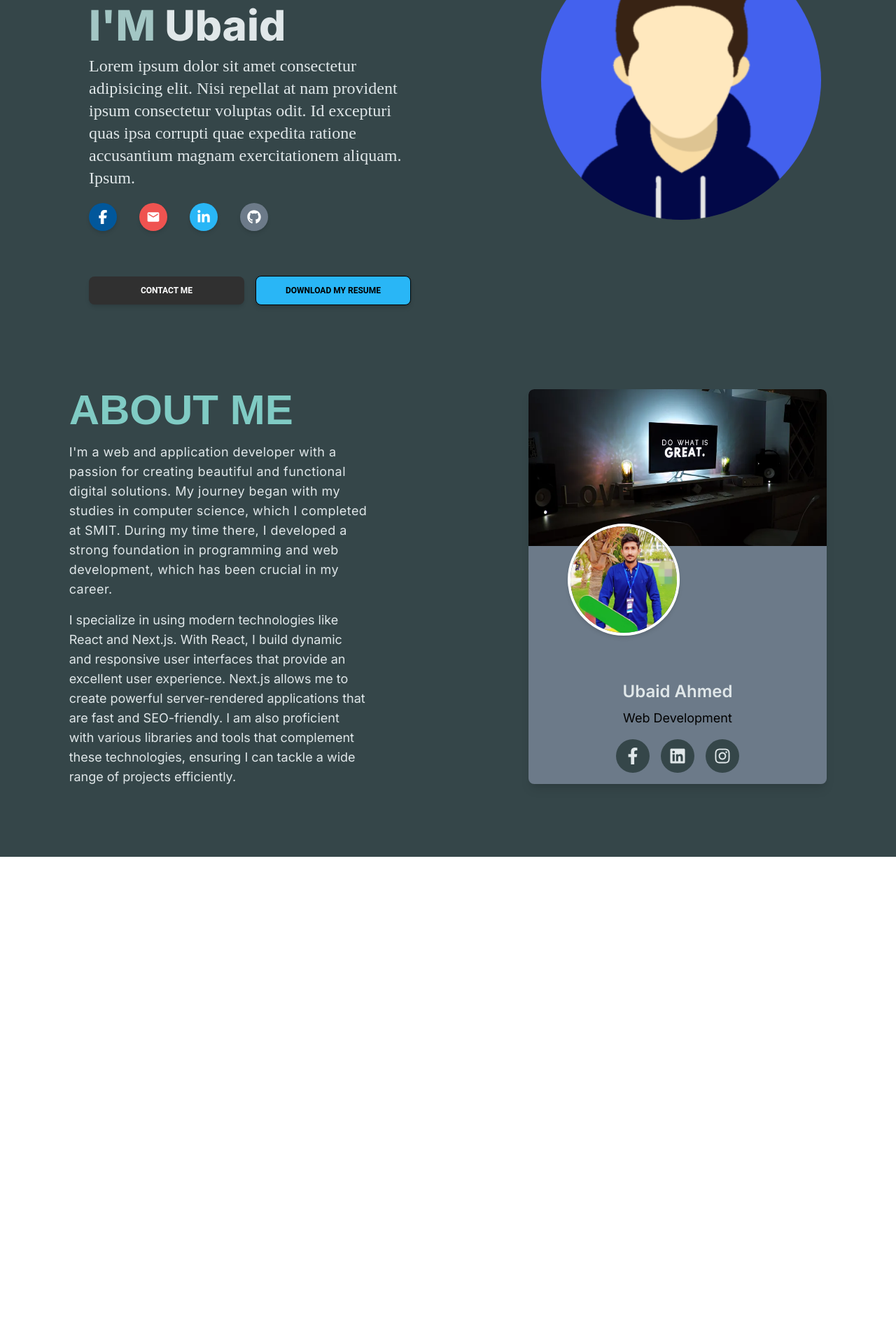
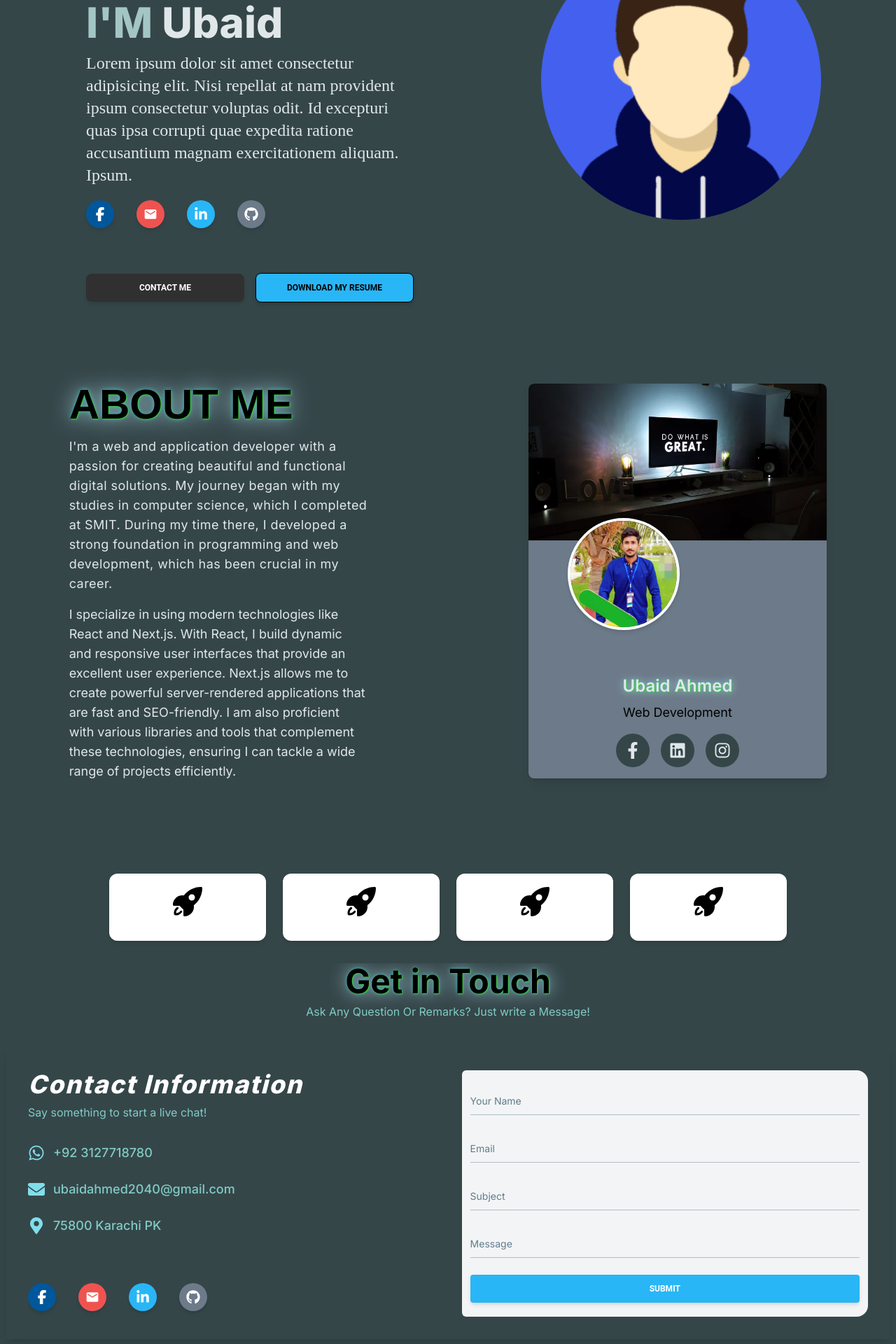
Before and after one commit to ubaidahmed04/myPortfolio, a Next.js app: page / in a window 1280 px wide. Shown: the part 180-2100 px from the top of the page at 70% size. Before the commit the page ends 1404 px from the top, so only its background shows below. Built offline with nearby package versions, Linux system fonts and the light colour scheme; a web font is replaced by a local one.

Commit message:
add contact page

```diff
--- a/src/app/page.js
+++ b/src/app/page.js
@@ -23,22 +23,16 @@ export default function Home() {
         <About/>
         {/* <ScrollxSection/> */}
         {/* <TextCard/> */}
-        {/* <div
-          ref={boxRef}
-          style={{
-            opacity: 0,
-            transform: 'translateY(50px)',
-          }}
-          className='flex flex-wrap justify-center'
+        <div
+
+          className='flex flex-wrap justify-center py-5'
         >
         <Cardlink />
         <Cardlink />
         <Cardlink />
         <Cardlink />
-        </div> */}
-        {/* <div >
+        </div>
         <ContactSec />
-        </div> */}
       </main>
     </ThemeProvider>
   );
--- a/src/compnents/About.jsx
+++ b/src/compnents/About.jsx
@@ -14,7 +14,7 @@ function About() {
           viewport={{ once: false, amount: 0.9 }}
           className='flex flex-col gap-4 w-full md:w-1/2 lg:w-1/3'
         >
-          <span className='text-4xl md:text-6xl font-semibold font-agustina text-teal-200'>
+          <span className='text-4xl md:text-6xl font-semibold font-agustina  text-shadow-custom'>
             ABOUT ME
           </span>
           <span className='text-light md:text-lg tracking-wide leading-relaxed'>
--- a/src/compnents/Contact.css
+++ b/src/compnents/Contact.css
@@ -1,29 +1,28 @@
-
-.contact-main{
-    /* background-color: aqua; */
+/* Contact.css */
+.contact-main {
     display: flex;
     flex-direction: column;
     justify-content: center;
     align-items: center;
+    overflow-x: hidden; /* Prevent horizontal overflow */
+  }
 
-    /* padding: 300px; */
-}
-.contact-heading{
-    color: #FFDD00;
+  .contact-heading {
     text-shadow: #989898;
     font-size: 3rem;
-    text-shadow: 1px 1px 1px yellow, 0 0 .5em orangered, 0 0 0.1em orangered;
+    text-shadow: 1px 1px 1px limegreen, 0 0 .5em lightblue, 0 0 0.1em lightseagreen;
+  }
 
-}
-
-.content-main{
+  .content-main {
     display: flex;
     flex-direction: row;
     justify-content: center;
     flex-wrap: wrap;
     border-radius: 3px;
-}
-.contact-links{
+    overflow-x: hidden; /* Prevent horizontal overflow */
+  }
+
+  .contact-links {
     border-radius: 1rem;
-
-}
+    overflow-x: hidden; /* Prevent horizontal overflow */
+  }
--- a/src/compnents/Contact.jsx
+++ b/src/compnents/Contact.jsx
@@ -1,99 +1,29 @@
-import React, { useRef, useEffect } from "react";
+import React from "react";
 import "./Contact.css";
-import { FaFacebookF, FaInstagram, FaTwitter, FaLinkedinIn, FaWhatsapp, FaEnvelope, FaMapMarkerAlt } from "react-icons/fa";
+import { FaWhatsapp, FaEnvelope, FaMapMarkerAlt } from "react-icons/fa";
 import { Card, Input, Button } from "@material-tailwind/react";
-import gsap from 'gsap';
 import Icon from "./Icon";
 import { motion } from 'framer-motion';
-import { fadeIn } from './variants'
-
-// import emailjs from '@emailjs/browser';
-// import Swal from "sweetalert2";
-// import { useForm } from "react-hook-form";
+import { fadeIn } from './variants';
 
 function ContactSec() {
-
-  const bgClass = `bg-[var(--theme-color)]`;
-
-  //   const form = useRef();
-  //   const {
-  //     register,
-  //     handleSubmit,
-  //     reset,
-  //     formState: { errors },
-  //   } = useForm();
-
-  //   const validateForm = (data) => {
-  //     const emailRegex = /^[^\s@]+@[^\s@]+\.[^\s@]+$/;
-  //     const formErrors = {};
-
-  //     if (!data.user_name) {
-  //       formErrors.name = 'Name is required';
-  //     }
-  //     if (!data.user_email) {
-  //       formErrors.email = 'Email is required';
-  //     } else if (!emailRegex.test(data.user_email)) {
-  //       formErrors.email = 'Email is invalid';
-  //     }
-  //     if (!data.message) {
-  //       formErrors.message = 'Message is required';
-  //     }
-
-  //     if (Object.keys(formErrors).length > 0) {
-  //       Swal.fire({
-  //         icon: 'error',
-  //         title: 'Validation Error',
-  //         text: 'Please fill in all required fields correctly.',
-  //       });
-  //       return false;
-  //     }
-
-  //     return true;
-  //   };
-
-  //   const onSubmit = (data) => {
-  //     if (!validateForm(data)) {
-  //       return;
-  //     }
-
-  //     emailjs
-  //       .sendForm('service_mj7izqf', 'template_dhvgjyn', form.current, 'BGeB65cbgpJqCoxYb')
-  //       .then(
-  //         () => {
-  //           Swal.fire({
-  //             title: 'Good job!',
-  //             text: 'Sent Successfully',
-  //             icon: 'success',
-  //           });
-  //           // console.log(data)
-  //           reset(); // Reset the form fields
-  //         },
-  //         (error) => {
-  //           Swal.fire({
-  //             icon: 'error',
-  //             title: 'Something went wrong',
-  //             text: 'Failed to send the message. Please try again.',
-  //           });
-  //         }
-  //       );
-  //   };
 
   return (
     <motion.div
       variants={fadeIn('up', 0.2)}
       initial="hidden"
       whileInView={"show"}
-      viewport={{ once: false, amount: 0.7 }}
-      className={`bg-gray-900 p-5   `}>
-      <div className=" text-center mb-10">
-        <b className="contact-heading text-3xl font-bold text-gray-800">Get in Touch</b>
+      viewport={{ once: false, amount: 0.4 }}
+      className="bg-gray-900 p-2 overflow-x-hidden">
+      <div className="text-center mb-10">
+        <b className="contact-heading text-3xl font-bold">Get in Touch</b>
         <span className="ask block !text-teal-200 mt-2">Ask Any Question Or Remarks? Just write a Message!</span>
       </div>
-      <div className=" mx-auto rounded-4  p-8 shadow-lg">
+      <div className="mx-auto rounded-4 p-8 shadow-lg overflow-hidden">
         <div className="contact-links text-white flex flex-col lg:flex-row gap-10">
           <div className="lg:w-1/2">
             <div className="flex flex-col">
-              <span className="text-2xl font-bold">Contact Information</span>
+              <span className="text-2xl sm:text-4xl font-extrabold tracking-wider italic">Contact Information</span>
               <span className="!text-teal-200 mt-2">Say something to start a live chat!</span>
             </div>
             <div className="social-link flex flex-col gap-6 mt-8">
@@ -109,49 +39,18 @@ function ContactSec() {
                 <FaMapMarkerAlt className="text-cyan-200 text-2xl" />
                 <span className="text-lg font-medium !text-teal-200">75800 Karachi PK</span>
               </div>
-              <div className=" flex gap-4 mt-6">
+              <div className="flex gap-4 mt-6">
                 <Icon />
               </div>
             </div>
           </div>
-          <div className="lg:w-1/2 bg-gray-300 p-3 rounded-md">
+          <div className="lg:w-1/2 bg-gray-300 p-3 rounded-md bg-[#f3f4f5] hover:shadow-custom-hover py-5">
             <Card color="transparent" shadow={false} className="flex flex-col gap-6">
-              <Input
-                id="name"
-                label="Your Name"
-                variant="standard"
-                className="col-span-12 text-gray-00"
-                name="name"
-              />
-              <Input
-                id="email"
-                label="Email"
-                variant="standard"
-                className="col-span-12"
-                name="email"
-              />
-              <Input
-                id="subject"
-                label="Subject"
-                variant="standard"
-                className="col-span-12"
-                name="subject"
-              />
-              <Input
-                id="message"
-                label="Message"
-                multiline
-                rows={4}
-                variant="standard"
-                placeholder="Compose your message here"
-                className="col-span-12"
-                name="message"
-              />
-              <Button
-                variant="contained"
-                type="submit"
-                className="w-full bg-yellow-500 hover:shadow-[#7DC5BE] text-white font-bold rounded py-3"
-              >
+              <Input id="name" label="Your Name" variant="standard" className="col-span-12 text-gray-00" name="name" />
+              <Input id="email" label="Email" variant="standard" className="col-span-12" name="email" />
+              <Input id="subject" label="Subject" variant="standard" className="col-span-12" name="subject" />
+              <Input id="message" label="Message" multiline rows={4} variant="standard" placeholder="Compose your message here" className="col-span-12" name="message" />
+              <Button variant="contained" type="submit" className="w-full bg-light-blue-400 shadow-custom hover:shadow-custom-hover transition-shadow duration-300 hover:bg-black hover:text-light font-bold rounded py-3">
                 Submit
               </Button>
             </Card>
--- a/src/compnents/Herosection.jsx
+++ b/src/compnents/Herosection.jsx
@@ -13,7 +13,7 @@ function Herosection() {
         initial="hidden"
         whileInView={"show"}
         viewport={{ once: false, amount: 0.7 }}
-        className="flex flex-col p-5 md:w-[500px]"
+        className="flex flex-col p-4 md:w-[500px]"
       >
         <span className="text-4xl md:text-6xl font-extrabold text-blue">Hi </span>
         <span className="text-4xl md:text-6xl font-extrabold text-blue pt-3">
@@ -30,7 +30,7 @@ function Herosection() {
           </Button>
           <Button
             variant="outlined"
-            className="w-full sm:w-1/2 bg-transparent bg-light-blue-400 shadow-custom hover:shadow-custom-hover transition-shadow duration-300 hover:bg-black"
+            className="w-full sm:w-1/2 bg-transparent bg-light-blue-400 shadow-custom hover:shadow-custom-hover transition-shadow duration-300 hover:bg-black hover:text-light"
           >
             DOWNLOAD MY RESUME
           </Button>
--- a/src/compnents/ProfileCard.jsx
+++ b/src/compnents/ProfileCard.jsx
@@ -25,7 +25,7 @@ const ProfileCard = () => {
         </div>
 
         {/* Title and Subtitle */}
-        <div className="mt-16 mb-2 text-xl md:text-2xl text-light font-semibold">
+        <div className="mt-16 mb-2 text-xl md:text-2xl text-light font-semibold text-shadow-custom">
           Ubaid Ahmed
         </div>
         <div className="text-gray-600 text-base md:text-lg">
--- a/src/compnents/navigation.jsx
+++ b/src/compnents/navigation.jsx
@@ -164,8 +164,8 @@ export default function Navigation() {
           variant="h3"
           className="mr-4 cursor-pointer flex items-center"
         >
-          <span className="block text-dark font-serif text-xl sm:text-4xl italic">{"< Ubaid "}</span>
-          <span className="block text-dark font-serif text-xl sm:text-4xl italic">{"Ahmed / >"}</span>
+          <span className="block  font-serif text-xl sm:text-4xl italic text-shadow-custom">{"< Ubaid "}</span>
+          <span className="block  font-serif text-xl sm:text-4xl italic text-shadow-custom">{"Ahmed / >"}</span>
         </Typography>
         <div className="hidden lg:flex">
           <NavList />
--- a/tailwind.config.js
+++ b/tailwind.config.js
@@ -28,7 +28,20 @@ module.exports = withMT({
         'custom': '0 4px 6px rgba(0, 0, 0, 0.1), 0 1px 3px rgba(0, 0, 0, 0.1)', // Base shadow
         'custom-hover': '0 8px 15px rgba(125, 197, 190, 0.5), 0 2px 4px rgba(125, 197, 190, 0.3)', // Custom shadow on hover
       },
+      textShadow: {
+        'custom': '1px 1px 1px limegreen, 0 0 .5em lightblue, 0 0 0.1em lightseagreen',
+      },
     },
   },
-  plugins: [],
+  plugins: [
+    function ({ addUtilities }) {
+      const newUtilities = {
+        '.text-shadow-custom': {
+          textShadow: '1px 1px 1px limegreen, 0 0 .5em lightblue, 0 0 0.1em lightseagreen',
+        },
+      };
+
+      addUtilities(newUtilities, ['responsive', 'hover']);
+    },
+  ],
 });
```
